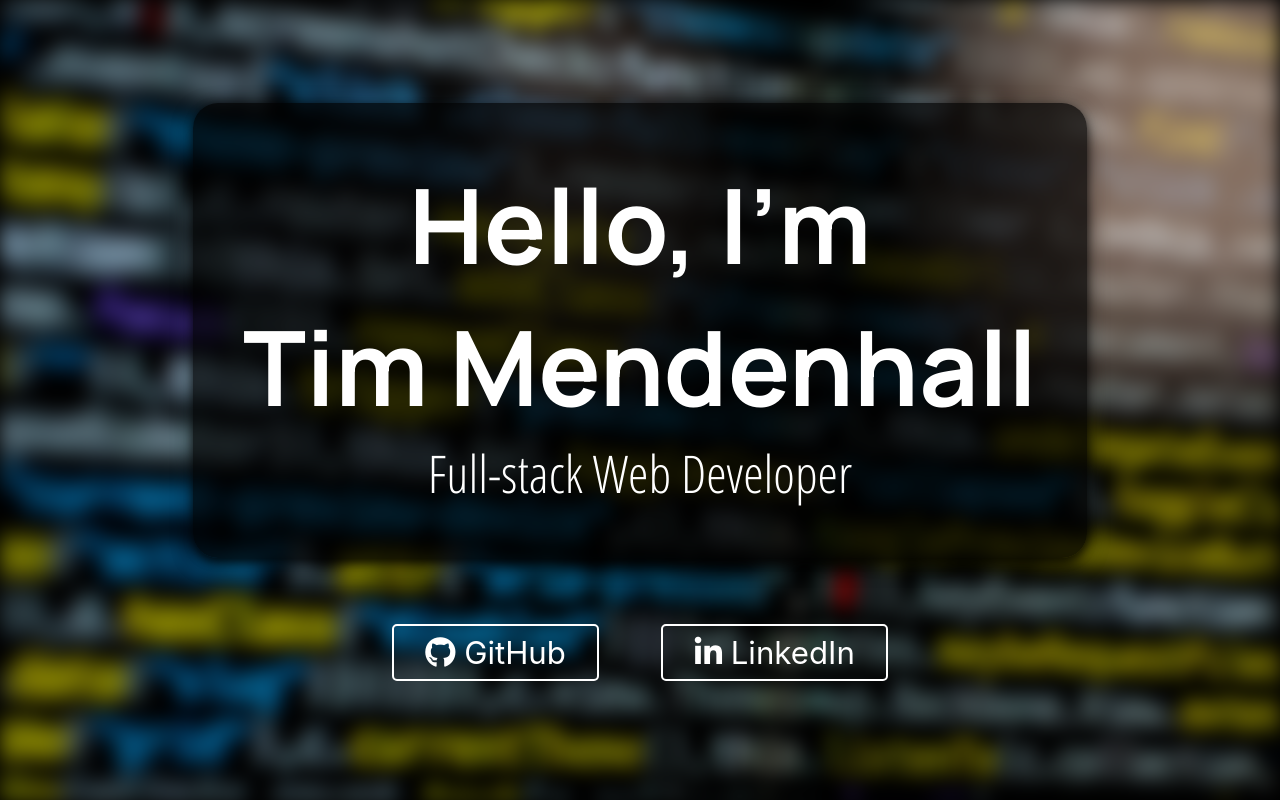
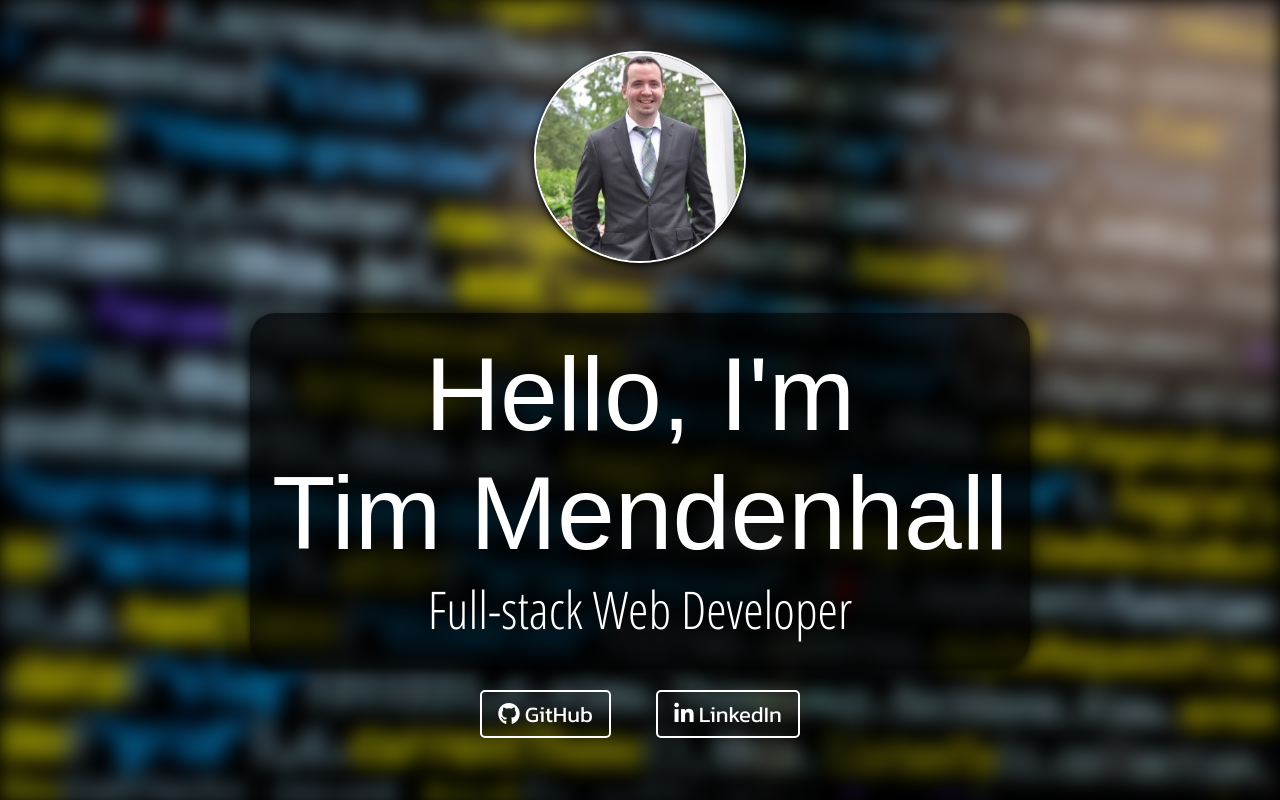
Before and after one commit to timmendenhall/timmendenhall.com, a React (Create React App) app: page / in a window 1280 px wide. Shown: the top 800 px of the page. Built offline with nearby package versions, Linux system fonts and the light colour scheme.

Commit message:
Small updates to font, sizing added profile pic

```diff
--- a/public/index.html
+++ b/public/index.html
@@ -7,7 +7,7 @@
     <!-- Google Fonts -->
     <link rel="preconnect" href="https://fonts.googleapis.com">
     <link rel="preconnect" href="https://fonts.gstatic.com" crossorigin>
-    <link href="https://fonts.googleapis.com/css2?family=Manrope:wght@700&family=Open+Sans+Condensed:wght@300&display=swap" rel="stylesheet">
+    <link href="https://fonts.googleapis.com/css2?family=Kanit&family=Maven+Pro&family=Open+Sans+Condensed:wght@300&display=swap" rel="stylesheet">
     <!-- End Google Fonts -->
 
     <meta name="viewport" content="width=device-width, initial-scale=1" />
--- a/src/App.js
+++ b/src/App.js
@@ -8,7 +8,7 @@ function App() {
     <div className="App">
       {/*<Header/>*/}
         <Welcome/>
-        <About/>
+        {/*<About/>*/}
     </div>
   );
 }
--- a/src/components/SocialBar/SocialBar.css
+++ b/src/components/SocialBar/SocialBar.css
@@ -4,7 +4,7 @@
     justify-content: center;
     align-items: center;
     z-index: 5;
-    margin-top: 50px;
+    margin-top: 0.5em;
 }
 
 .social-bar__button {
@@ -13,10 +13,11 @@
     border: 2px solid #ffffff;
     color: #ffffff;
     margin: 0.5em 1em;
-    padding: 0.25em 1em;
-    font-size: 1.2em;
+    padding: 0.25em 0.75em;
+    font-size: 0.85em;
     text-decoration: none;
     transition: background-color 1s;
+    font-family: 'Kanit', sans-serif;
 }
 
 .social-bar__button:hover {
--- a/src/components/Welcome/Welcome.css
+++ b/src/components/Welcome/Welcome.css
@@ -18,6 +18,15 @@
     filter: blur(10px);
 }
 
+.welcome__profile-image {
+    border-radius: 50%;
+    border: 2px solid #ffffff;
+    z-index: 1;
+    margin-bottom: 50px;
+    box-shadow: 0 2px 4px 0 rgba(0, 0, 0, 0.6), 0 3px 10px 0 rgba(0, 0, 0, 0.59);
+    width: 8em;
+}
+
 .welcome__card {
     position: relative;
     background-color: rgba(0, 0, 0, 0.7);
@@ -26,7 +35,7 @@
     flex-direction: column;
     justify-content: center;
     align-items: center;
-    padding: 50px;
+    padding: 0.85em;
     border-radius: 25px;
     box-shadow: 0 4px 8px 0 rgba(0, 0, 0, 0.6), 0 6px 20px 0 rgba(0, 0, 0, 0.59);
 }
@@ -36,6 +45,18 @@
     font-family: 'Manrope', sans-serif;
 }
 
+
+@media (max-width: 500px) {
+    .welcome__card-greeting {
+        font-size: 3em;
+    }
+
+    .welcome__card-greeting-small {
+        font-size: 1em;
+    }
+}
+
+
 .welcome__card-greeting-small {
     font-size: 2em;
     font-family: 'Open Sans Condensed', sans-serif;
--- a/src/components/Welcome/index.js
+++ b/src/components/Welcome/index.js
@@ -1,12 +1,14 @@
 import React from 'react';
 import './Welcome.css';
 import {SocialBar} from "../SocialBar";
+import profileImage from './profile-pic.jpg';
 
 export const Welcome = () => {
     return (
         <>
             <div className="welcome__background"/>
             <div className="welcome__container">
+                <img src={profileImage} className="welcome__profile-image"/>
                 <div className="welcome__card">
                 <span className="welcome__card-greeting">
                     Hello, I'm
--- a/src/index.css
+++ b/src/index.css
@@ -1,10 +1,11 @@
 body {
   margin: 0;
-  font-family: -apple-system, BlinkMacSystemFont, 'Segoe UI', 'Roboto', 'Oxygen',
-    'Ubuntu', 'Cantarell', 'Fira Sans', 'Droid Sans', 'Helvetica Neue',
-    sans-serif;
+  padding: 0;
+  width: 100vw;
+  font-family: 'Manrope', sans-serif;
   -webkit-font-smoothing: antialiased;
   -moz-osx-font-smoothing: grayscale;
+  overflow-x: hidden;
 }
 
 code {
```
Also changed, not shown: src/components/Welcome/profile-pic.jpg (added).
